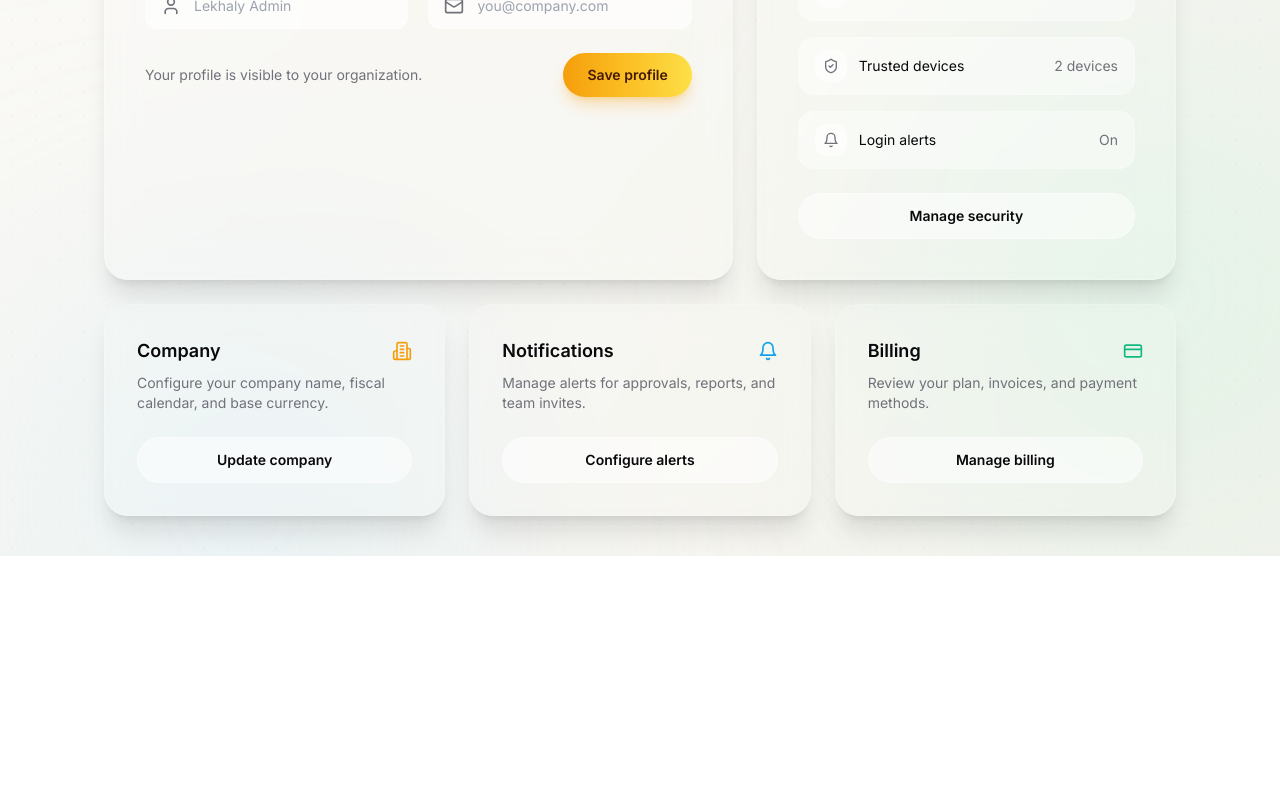
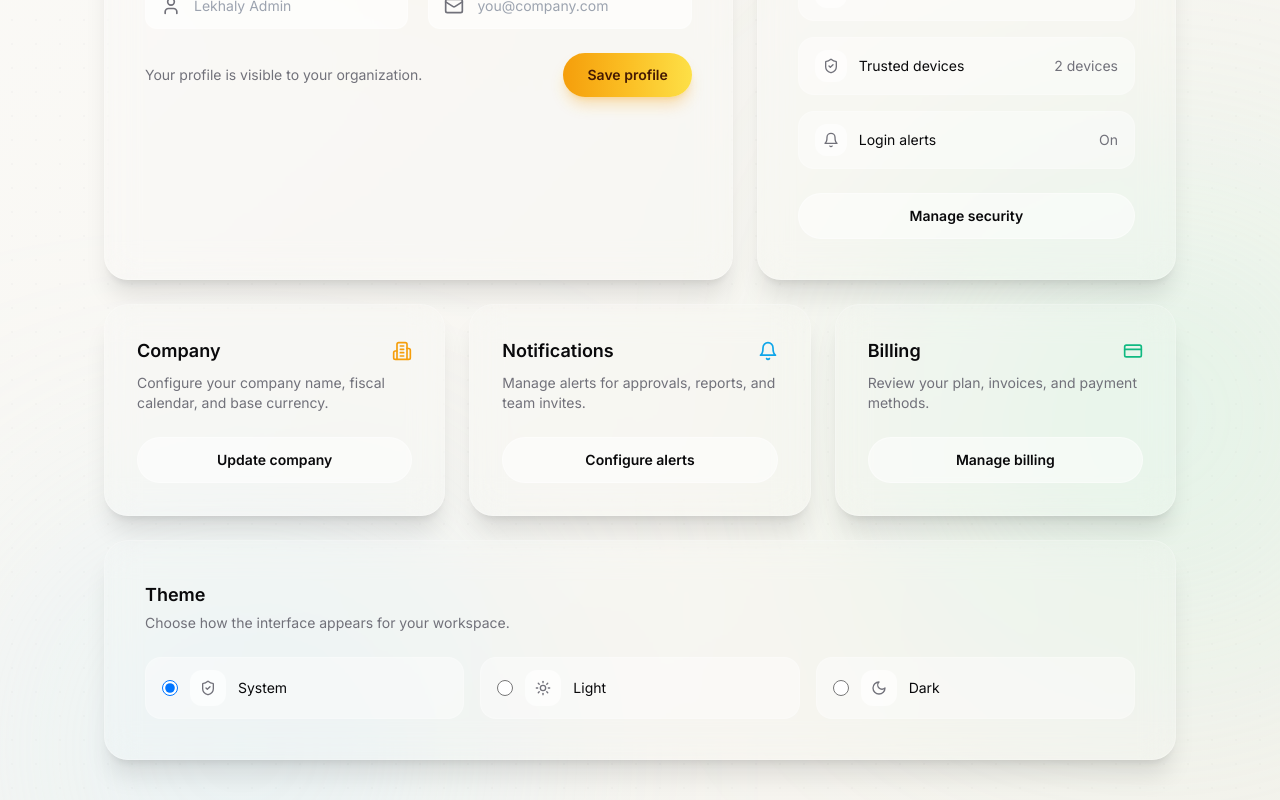
Before and after one commit to sushiltimalsina/Lekhaly, a Next.js app in the folder apps/web/: page /settings in a window 1280 px wide. Shown: the part 352-1152 px from the top of the page. Before the commit the page ends 908 px from the top, so only its background shows below. Built offline with nearby package versions, Linux system fonts and the light colour scheme.

Commit message:
feat: Initialize Next.js application structure with a theme provider, global styling, and a settings page.

```diff
--- a/apps/web/src/app/globals.css
+++ b/apps/web/src/app/globals.css
@@ -27,8 +27,7 @@
     --font-sans: "Inter", sans-serif;
   }
 
-  @media (prefers-color-scheme: dark) {
-    :root {
+  .dark {
     --background: 240 10% 3.9%;
     --foreground: 0 0% 98%;
     --card: 240 10% 3.9%;
@@ -50,7 +49,6 @@
     --ring: 240 4.9% 83.9%;
   }
 }
-}
 
 @layer base {
   body {
--- a/apps/web/src/app/layout.tsx
+++ b/apps/web/src/app/layout.tsx
@@ -2,6 +2,7 @@ import type { Metadata } from "next";
 import { Inter } from "next/font/google";
 import "./globals.css";
 import { clsx } from "clsx";
+import ThemeProvider from "./theme-provider";
 
 const inter = Inter({ subsets: ["latin"] });
 
@@ -18,6 +19,7 @@ export default function RootLayout({
     return (
         <html lang="en" className="h-full" suppressHydrationWarning>
             <body className={clsx(inter.className, "h-full bg-background")} suppressHydrationWarning>
+                <ThemeProvider />
                 <div className="flex min-h-full flex-col">
                     {children}
                 </div>
--- a/apps/web/src/app/settings/page.tsx
+++ b/apps/web/src/app/settings/page.tsx
@@ -1,7 +1,8 @@
 "use client";
 
 import { motion } from "framer-motion";
-import { Bell, Building2, CreditCard, Lock, Mail, ShieldCheck, User } from "lucide-react";
+import { Bell, Building2, CreditCard, Lock, Mail, Moon, ShieldCheck, Sun, User } from "lucide-react";
+import { useEffect, useState } from "react";
 
 const container = {
     hidden: { opacity: 0 },
@@ -14,6 +15,21 @@ const item = {
 };
 
 export default function SettingsPage() {
+    const [themeMode, setThemeMode] = useState<"system" | "light" | "dark">("system");
+
+    useEffect(() => {
+        const stored = localStorage.getItem("lekhaly-theme");
+        if (stored === "light" || stored === "dark" || stored === "system") {
+            setThemeMode(stored);
+        }
+    }, []);
+
+    const handleThemeChange = (mode: "system" | "light" | "dark") => {
+        setThemeMode(mode);
+        localStorage.setItem("lekhaly-theme", mode);
+        window.dispatchEvent(new CustomEvent("lekhaly-theme-change", { detail: { theme: mode } }));
+    };
+
     return (
         <div className="min-h-screen relative overflow-hidden">
             {/* Background */}
@@ -168,6 +184,43 @@ export default function SettingsPage() {
                         </button>
                     </motion.section>
                 </div>
+
+                <motion.section variants={item} className="mt-6 glass-panel rounded-3xl p-8 sm:p-10">
+                    <div className="flex items-center justify-between">
+                        <div>
+                            <h3 className="text-lg font-semibold">Theme</h3>
+                            <p className="mt-1 text-sm text-muted-foreground">
+                                Choose how the interface appears for your workspace.
+                            </p>
+                        </div>
+                    </div>
+                    <div className="mt-6 grid gap-4 sm:grid-cols-3">
+                        {[
+                            { id: "theme-system", label: "System", icon: <ShieldCheck className="h-4 w-4" /> },
+                            { id: "theme-light", label: "Light", icon: <Sun className="h-4 w-4" /> },
+                            { id: "theme-dark", label: "Dark", icon: <Moon className="h-4 w-4" /> },
+                        ].map((option) => (
+                            <label
+                                key={option.id}
+                                htmlFor={option.id}
+                                className="flex cursor-pointer items-center gap-3 rounded-2xl border border-white/20 bg-white/40 px-4 py-3 text-sm text-muted-foreground transition hover:bg-white/60 dark:border-white/10 dark:bg-white/5"
+                            >
+                                <input
+                                    id={option.id}
+                                    name="theme"
+                                    type="radio"
+                                    checked={themeMode === option.label.toLowerCase()}
+                                    onChange={() => handleThemeChange(option.label.toLowerCase() as "system" | "light" | "dark")}
+                                    className="h-4 w-4 border-white/30 text-amber-500 focus:ring-amber-300/40"
+                                />
+                                <span className="flex h-9 w-9 items-center justify-center rounded-xl bg-white/60 text-muted-foreground dark:bg-white/5">
+                                    {option.icon}
+                                </span>
+                                <span className="text-foreground">{option.label}</span>
+                            </label>
+                        ))}
+                    </div>
+                </motion.section>
             </motion.div>
         </div>
     );
--- /dev/null
+++ b/apps/web/src/app/theme-provider.tsx
@@ -0,0 +1,59 @@
+"use client";
+
+import { useEffect } from "react";
+
+type ThemeMode = "system" | "light" | "dark";
+
+const STORAGE_KEY = "lekhaly-theme";
+
+function applyTheme(mode: ThemeMode) {
+    const root = document.documentElement;
+    const prefersDark = window.matchMedia("(prefers-color-scheme: dark)").matches;
+    const isDark = mode === "dark" || (mode === "system" && prefersDark);
+    root.classList.toggle("dark", isDark);
+    root.dataset.theme = mode;
+}
+
+export default function ThemeProvider() {
+    useEffect(() => {
+        const getStoredTheme = () => {
+            const stored = localStorage.getItem(STORAGE_KEY) as ThemeMode | null;
+            return stored ?? "system";
+        };
+
+        const handleSystemChange = () => {
+            const mode = getStoredTheme();
+            if (mode === "system") {
+                applyTheme("system");
+            }
+        };
+
+        const handleThemeChange = (event: Event) => {
+            const detail = (event as CustomEvent<{ theme: ThemeMode }>).detail;
+            const mode = detail?.theme ?? getStoredTheme();
+            applyTheme(mode);
+        };
+
+        applyTheme(getStoredTheme());
+
+        const mediaQuery = window.matchMedia("(prefers-color-scheme: dark)");
+        if (mediaQuery.addEventListener) {
+            mediaQuery.addEventListener("change", handleSystemChange);
+        } else {
+            mediaQuery.addListener(handleSystemChange);
+        }
+
+        window.addEventListener("lekhaly-theme-change", handleThemeChange);
+
+        return () => {
+            if (mediaQuery.removeEventListener) {
+                mediaQuery.removeEventListener("change", handleSystemChange);
+            } else {
+                mediaQuery.removeListener(handleSystemChange);
+            }
+            window.removeEventListener("lekhaly-theme-change", handleThemeChange);
+        };
+    }, []);
+
+    return null;
+}
--- a/apps/web/tailwind.config.ts
+++ b/apps/web/tailwind.config.ts
@@ -1,6 +1,7 @@
 import type { Config } from "tailwindcss";
 
 const config: Config = {
+    darkMode: "class",
     content: [
         "./src/pages/**/*.{js,ts,jsx,tsx,mdx}",
         "./src/components/**/*.{js,ts,jsx,tsx,mdx}",
```
Lines whose indentation alone changed are shown as unchanged.
